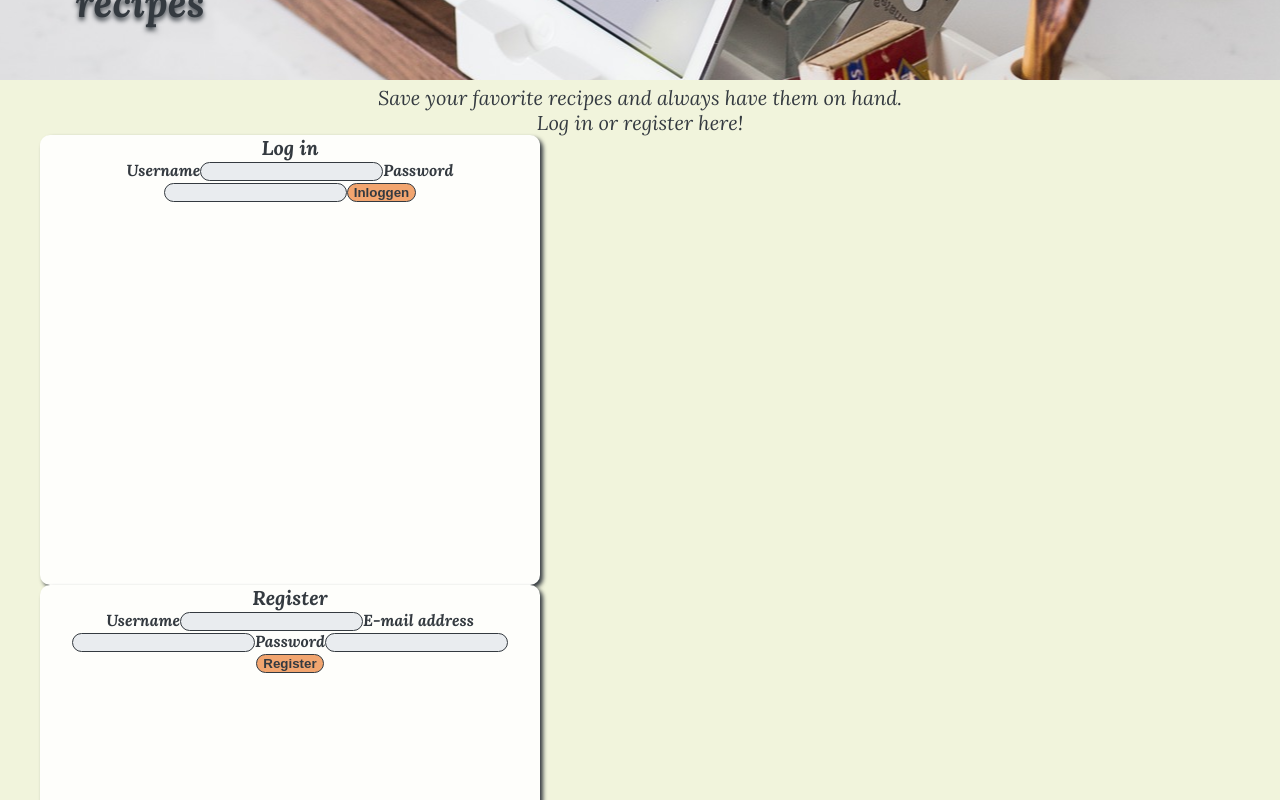
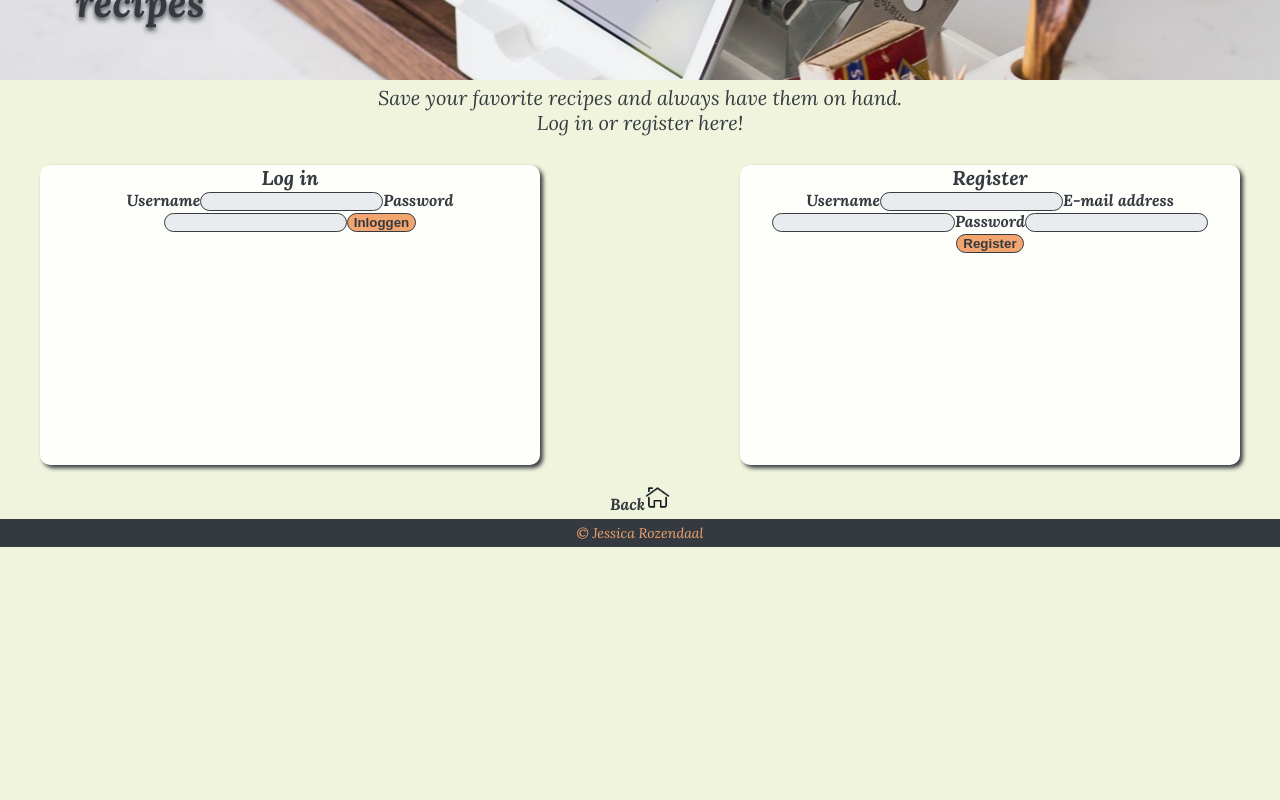
Before and after one commit to JesRozendaal/eindopdracht-recipe-app, a React (Create React App) app: page /login-register in a window 1280 px wide. Shown: the part 620-1420 px from the top of the page. After the commit the page ends 1167 px from the top, so only its background shows below. Built offline with nearby package versions, Linux system fonts and the light colour scheme.

Commit message:
basis-klaar

```diff
--- a/src/pages/login-register/LoginRegister.css
+++ b/src/pages/login-register/LoginRegister.css
@@ -3,5 +3,18 @@
     border-radius: 10px;
     box-shadow: 3px 3px 4px #343A40;
     width: 500px;
-    height: 450px;
+    height: 300px;
 }
+
+.container-forms {
+    display: flex;
+    flex-direction: row;
+    flex-basis: 1200px;
+    gap: 200px;
+    justify-content: center;
+    padding-top: 30px;
+    padding-bottom: 20px;
+    flex-wrap: wrap;
+    flex-grow: 0;
+    flex-shrink: 1;
+}
--- a/src/pages/login-register/LoginRegister.js
+++ b/src/pages/login-register/LoginRegister.js
@@ -18,6 +18,7 @@ const LoginRegister = () => {
                         <p>Save your favorite recipes and always have them on hand.</p>
                         <p>Log in or register here!</p>
 
+                        <div className="container-forms">
                             <form className="login-register-form">
                                 <h4>Log in</h4>
                                 <label htmlFor="signin-username">
@@ -66,6 +67,7 @@ const LoginRegister = () => {
                                     <strong>Register</strong>
                                 </button>
                             </form>
+                        </div>
 
                         <Link to="/" className="link-back-home"><strong>Back</strong><img src={Home} alt="home icon" width="25px"/></Link>
                     </div>
```
Also changed, not shown: src/assets/photos/Knipsel.JPG (deleted). Lines whose indentation alone changed are shown as unchanged.
